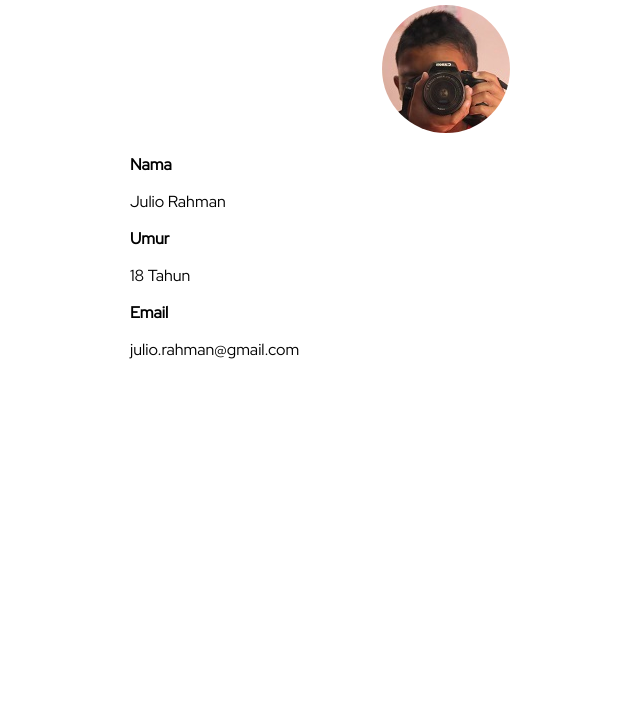
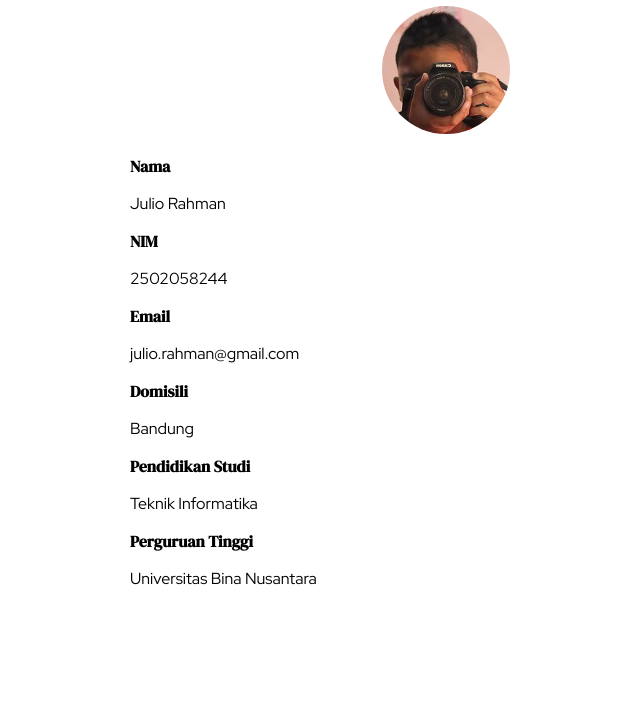
Before and after one commit to JulioRahman/web-biodata, a plain HTML site: page index.html in a window 1280 px wide. Shown: the part 81-800 px from the top of the page, without its empty margins (194-834 px from the left). Drawn offline with Linux system fonts and the light colour scheme.

Commit message:
fix: update information and font style

```diff
--- a/css/main.css
+++ b/css/main.css
@@ -1,12 +1,21 @@
 body {
-    font-family: 'Red Hat Display', sans-serif;
+  font-family: "Red Hat Display", sans-serif;
 }
 
 img {
-    border-radius: 50%;
+  border-radius: 50%;
 }
 
-.konten {
-    margin: auto;
-    width: 50%;
+.center {
+  text-align: center;
 }
+
+h1,
+.content b {
+  font-family: "DM Serif Display", serif;
+}
+
+.content {
+  margin: auto;
+  width: 50%;
+}
--- a/index.html
+++ b/index.html
@@ -1,23 +1,32 @@
 <!DOCTYPE html>
-<html>
+<html lang="id-ID">
 <head>
-    <meta charset="utf-8" />
+    <meta charset="utf-8"/>
     <meta http-equiv="X-UA-Compatible" content="IE=edge">
-    <link href="https://fonts.googleapis.com/css?family=Red+Hat+Display&display=swap" rel="stylesheet">
+    <link rel="preconnect" href="https://fonts.googleapis.com">
+    <link rel="preconnect" href="https://fonts.gstatic.com" crossorigin>
+    <link href="https://fonts.googleapis.com/css2?family=DM+Serif+Display&family=Red+Hat+Display&display=swap"
+          rel="stylesheet">
     <title>Biodata</title>
     <meta name="viewport" content="width=device-width, initial-scale=1">
-    <link rel="stylesheet" type="text/css" media="screen" href="css/main.css" />
+    <link rel="stylesheet" type="text/css" media="screen" href="css/main.css"/>
 </head>
 <body>
-    <center><h1>BIODATA</h1></center>
-    <center><img src="img/ava.jpg" alt="Avatar"></center>
-    <div class="konten">
-        <p><b>Nama</b></p>
-        <p>Julio Rahman</p>
-        <p><b>Umur</b></p>
-        <p>18 Tahun</p>
-        <p><b>Email</b></p>
-        <p>julio.rahman@gmail.com</p>
-    </div>
+<div class="center"><h1>BIODATA</h1></div>
+<div class="center"><img src="img/ava.jpg" alt="Avatar"></div>
+<div class="content">
+    <p><b>Nama</b></p>
+    <p>Julio Rahman</p>
+    <p><b>NIM</b></p>
+    <p>2502058244</p>
+    <p><b>Email</b></p>
+    <p>julio.rahman@gmail.com</p>
+    <p><b>Domisili</b></p>
+    <p>Bandung</p>
+    <p><b>Pendidikan Studi</b></p>
+    <p>Teknik Informatika</p>
+    <p><b>Perguruan Tinggi</b></p>
+    <p>Universitas Bina Nusantara</p>
+</div>
 </body>
 </html>
```
